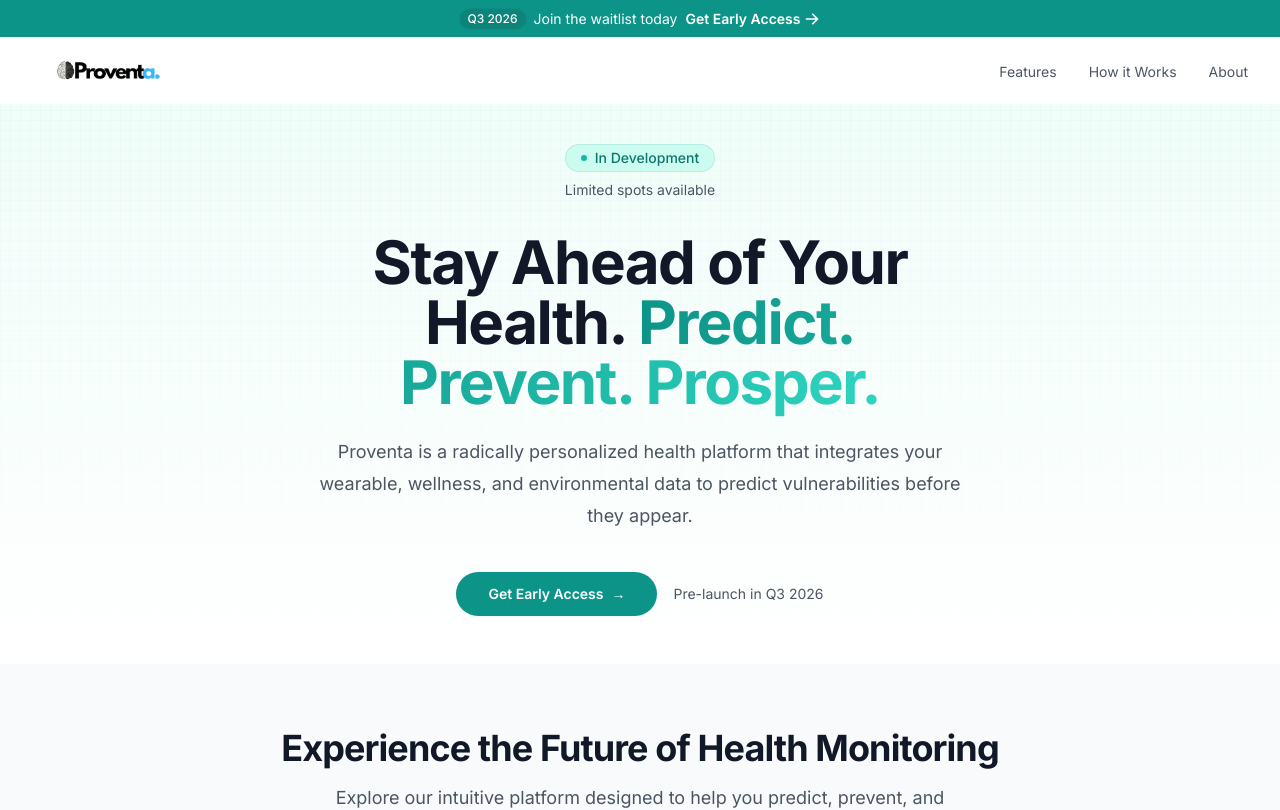
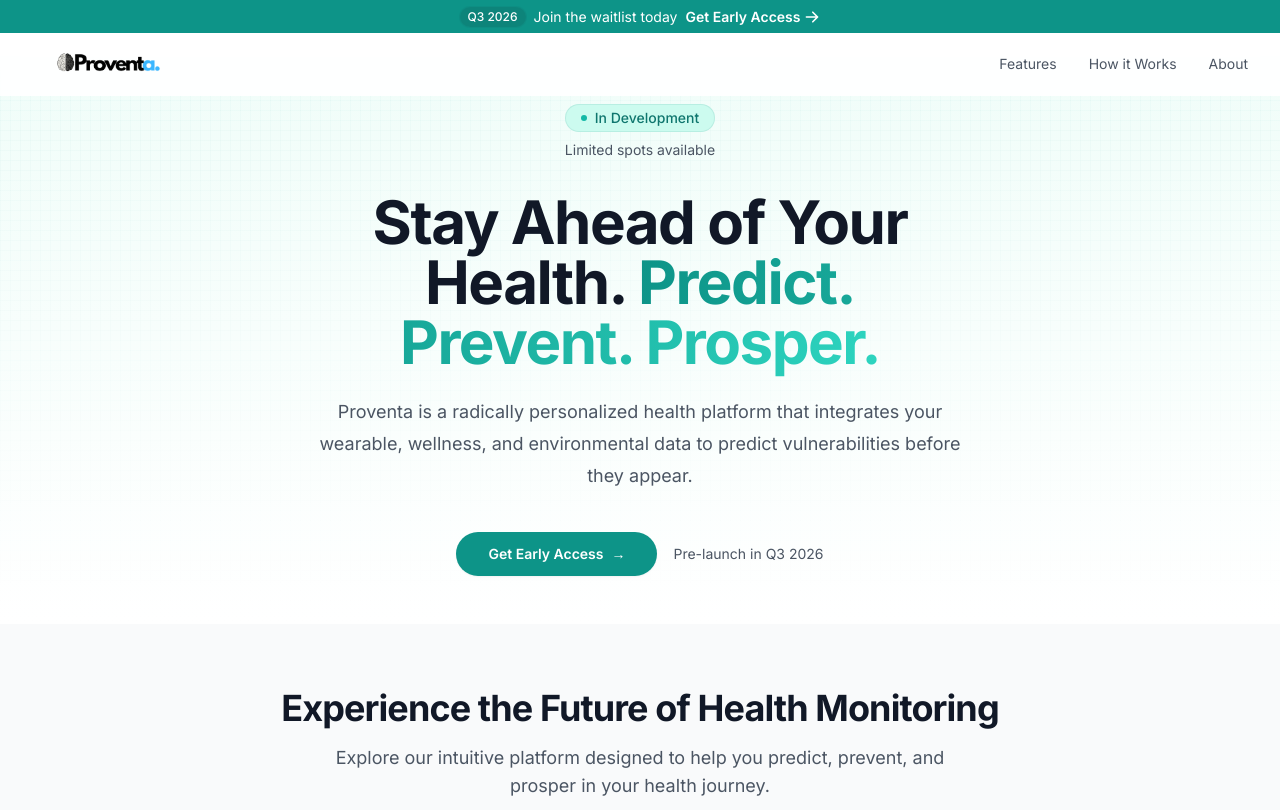
Before and after one commit to xGentuso/Aurava, a Next.js app in the folder Proventa-Landing/: page / in a window 1280 px wide. Shown: the top 810 px of the page. Built offline with nearby package versions, Linux system fonts and the light colour scheme.

Commit message:
fix: adjust spacing between banner and navigation

```diff
--- a/Proventa-Landing/app/components/ClientLayout.tsx
+++ b/Proventa-Landing/app/components/ClientLayout.tsx
@@ -15,7 +15,7 @@
     <>
       <div className="fixed top-0 left-0 right-0 bg-primary-600 text-white z-50">
         {/* Top Banner */}
-        <div className="bg-primary-600 px-4 py-2 text-center text-sm">
+        <div className="bg-primary-600 px-4 py-1.5 text-center text-sm">
           <div className="inline-flex items-center justify-center flex-wrap gap-2">
             <span className="bg-primary-700/50 text-white px-2 py-0.5 rounded-full text-xs font-medium ring-1 ring-primary-700/20">
               Q3 2026
@@ -32,7 +32,7 @@
       </div>
 
       {/* Add padding to account for the fixed banner and navigation */}
-      <div className="pt-24">
+      <div className="pt-14">
         <Navigation />
         <AOSWrapper>
           {children}
--- a/Proventa-Landing/app/components/Navigation.tsx
+++ b/Proventa-Landing/app/components/Navigation.tsx
@@ -61,7 +61,7 @@
       className={`fixed w-full bg-white/90 backdrop-blur-md z-40 transition-all duration-200 ${
         isScrolled ? 'shadow-sm' : ''
       }`}
-      style={{ top: '40px' }}
+      style={{ top: '32px' }}
     >
       <nav className="mx-auto max-w-7xl px-4 sm:px-6 lg:px-8">
         <div className="relative flex h-16 items-center justify-between">
```
